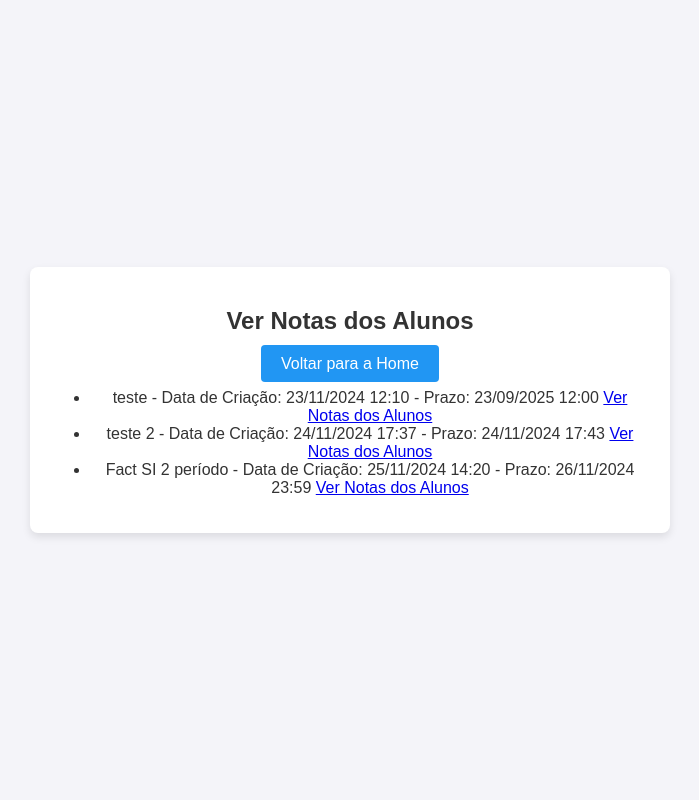
After one commit to gacneto/projeto-2-si-equipe-6, a Django app: page /fact/fact/list_grades/ in a window 1280 px wide. The commit adds this page. Shown: the whole page, without its empty margins (290-989 px from the left). Run offline with Django 5.2, Linux system fonts and the light colour scheme; data comes from the database, SQL or seed files in the repository; both versions use the stored data as it was after the commit.

Commit message:
Adicionando funcionalidade para exibir notas dos alunos

```diff
--- a/CRUD_Fact/Create_Fact/fact/templates/fact/fact_list.html
+++ b/CRUD_Fact/Create_Fact/fact/templates/fact/fact_list.html
@@ -35,6 +35,7 @@
                     <a href="{% url 'post_fact' fact.id %}">Postar</a> |
                     <a href="{% url 'delete_fact' fact.id %}">Excluir</a> |
                     <a href="{% url 'view_responses' fact.id %}">Visualizar Respostas</a>
+                    <a href="{% url 'view_grades' fact.id %}">Ver Notas dos Alunos</a>
                 </li>
             {% endfor %}
         </ul>
--- /dev/null
+++ b/CRUD_Fact/Create_Fact/fact/templates/fact/fact_list_grades.html
@@ -0,0 +1,33 @@
+{% load static %}
+<!DOCTYPE html>
+<html lang="pt-br">
+<head>
+    <meta charset="UTF-8">
+    <meta name="viewport" content="width=device-width, initial-scale=1.0">
+    <title>Ver Notas dos Alunos</title>
+    <link rel="stylesheet" href="{% static 'fact/style.css' %}">
+</head>
+<body>
+    <div class="container">
+        <h2>Ver Notas dos Alunos</h2>
+        <a href="{% url 'home' %}" class="btn-back">Voltar para a Home</a>
+        <ul>
+            {% for fact in facts %}
+                <li>
+                    {{ fact.title }} -
+                    <span>Data de Criação: {{ fact.created_at|date:"d/m/Y H:i" }}</span>
+                    <span> - Prazo:
+                        {% if fact.deadline %}
+                            {{ fact.deadline|date:"d/m/Y H:i" }}
+                        {% else %}
+                            Não definido
+                        {% endif %}
+                    </span>
+                    <!-- Link para ver as notas dos alunos -->
+                    <a href="{% url 'view_grades' fact.id %}">Ver Notas dos Alunos</a>
+                </li>
+            {% endfor %}
+        </ul>
+    </div>
+</body>
+</html>
--- a/CRUD_Fact/Create_Fact/fact/urls.py
+++ b/CRUD_Fact/Create_Fact/fact/urls.py
@@ -12,4 +12,6 @@ urlpatterns = [
     path('detail/<int:fact_id>/', views.fact_detail, name='fact_detail'),
     path('responses/<int:fact_id>/', views.view_responses, name='view_responses'),
     path('grades/<int:fact_id>/', views.view_grades, name='view_grades'),
+    path('fact/list_grades/', views.fact_list_grades, name='fact_list_grades'),
+    path('fact/grades/<int:fact_id>/', views.view_grades, name='view_grades'),
 ]
--- a/CRUD_Fact/Create_Fact/fact/views.py
+++ b/CRUD_Fact/Create_Fact/fact/views.py
@@ -31,6 +31,10 @@ def create_fact(request):
 def fact_list(request):
     facts = Fact.objects.all()
     return render(request, 'fact/fact_list.html', {'facts': facts})
+
+def fact_list_grades(request):
+    facts = Fact.objects.all()
+    return render(request, 'fact/fact_list_grades.html', {'facts': facts})
 
 def fact_detail(request, fact_id):
     fact = get_object_or_404(Fact, id=fact_id)
```
Also changed, not shown: CRUD_Fact/Create_Fact/fact/templates/fact/home.html (+2 -6 lines), CRUD_Fact/Create_Fact/db.sqlite3, 4 other files.
